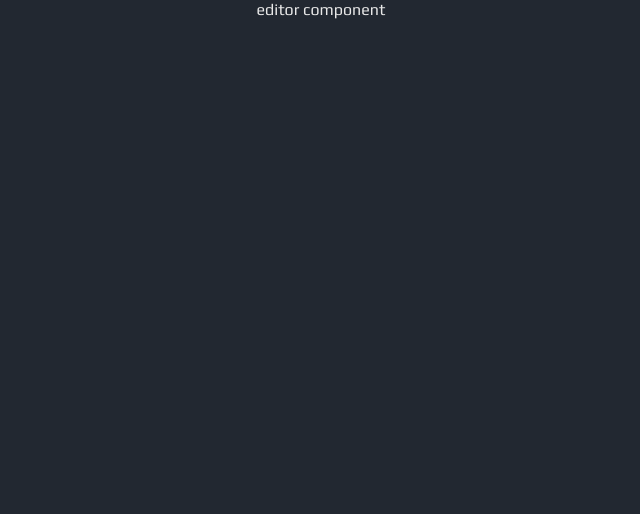
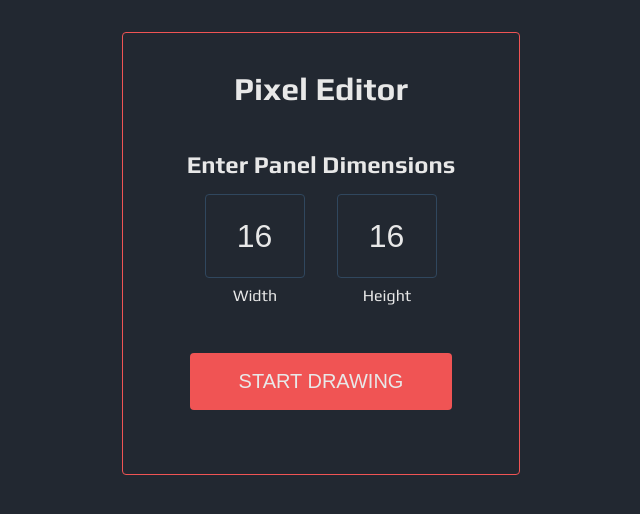
Before and after one commit to kamalheydari/react-pixel-art, a React (Create React App) app: page / in a window 1280 px wide. Shown: the top 514 px of the page, without its empty margins (319-959 px from the left). Built offline with nearby package versions, Linux system fonts and the light colour scheme.

Commit message:
editor created completely

```diff
--- a/src/components/Editor.js
+++ b/src/components/Editor.js
@@ -1,9 +1,79 @@
-import React from 'react';
+import React, { useState } from "react";
+import { CirclePicker } from "react-color";
+
+//? Styles
+import "../styles/editor.scss";
+
+//? Components
+import DrawingPanel from "./DrawingPanel";
 
 const Editor = () => {
+  //? States
+  const [panelWidth, setPanelWidth] = useState(16);
+  const [panelHeight, setPanelHeight] = useState(16);
+  const [hideOptions, setHideOptions] = useState(false);
+  const [hideDrawingPanel, setHideDrawingPanel] = useState(true);
+  const [buttonText, setButtonText] = useState("start drawing");
+  const [selectedColor, setSelectedColor] = useState("#f44336");
+
+  const initializeDrawingPanel = () => {
+    setHideOptions(!hideOptions);
+    setHideDrawingPanel(!hideDrawingPanel);
+
+    buttonText === "start drawing"
+      ? setButtonText("reset")
+      : setButtonText("start drawing");
+  };
+
+  const changeColor = (color) => {
+    setSelectedColor(color.hex);
+  };
+
   return (
-    <div>
-      editor component
+    <div id="editor">
+      <h1>Pixel Editor</h1>
+      {hideDrawingPanel && <h2>Enter Panel Dimensions</h2>}
+      {hideDrawingPanel && (
+        <div id="options">
+          <div className="option">
+            <input
+              type="number"
+              defaultValue={panelWidth}
+              onChange={(e) => {
+                setPanelWidth(e.target.value);
+              }}
+              className="panelInput"
+            />
+            <span>Width</span>
+          </div>
+          <div className="option">
+            <input
+              type="number"
+              defaultValue={panelHeight}
+              onChange={(e) => {
+                setPanelHeight(e.target.value);
+              }}
+              className="panelInput"
+            />
+            <span>Height</span>
+          </div>
+        </div>
+      )}
+      <button onClick={initializeDrawingPanel} className="button">
+        {buttonText}
+      </button>
+
+      {hideOptions && (
+        <CirclePicker color={selectedColor} onChangeComplete={changeColor} />
+      )}
+
+      {hideOptions && (
+        <DrawingPanel
+          width={panelWidth}
+          height={panelHeight}
+          selectedColor={selectedColor}
+        />
+      )}
     </div>
   );
 };
```
Also changed, not shown: 1 other file (tests, documents, lock files or other folders).
